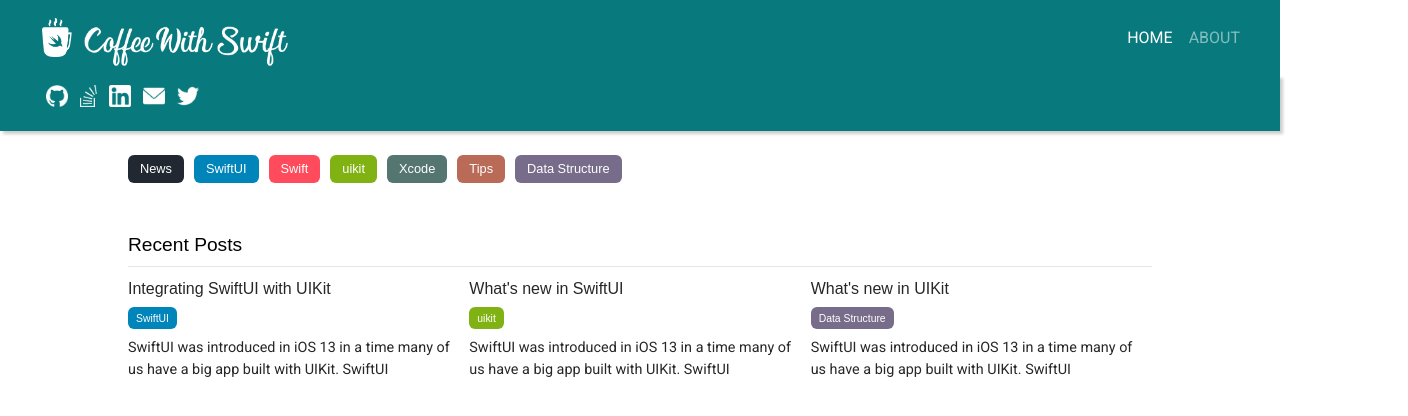
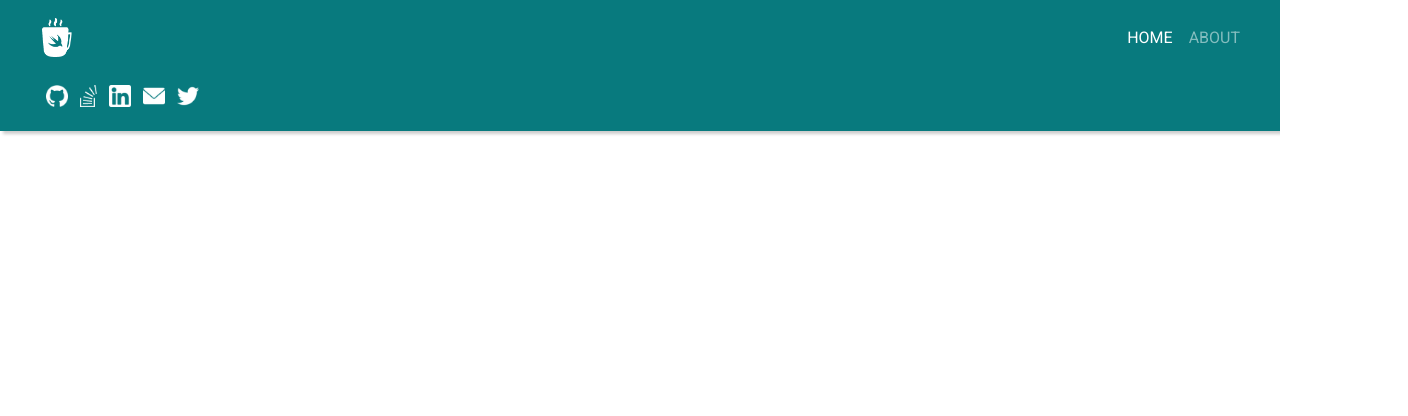
Before and after one commit to KiranJas/KiranJas.github.io, a Vue app: page /#/ in a window 1280 px wide. Shown: the top 416 px of the page, 1408 px wide, since content can reach past the window. Built offline with nearby package versions, Linux system fonts and the light colour scheme.

Commit message:
Removed home stufff

```diff
--- a/src/components/Header.vue
+++ b/src/components/Header.vue
@@ -13,10 +13,10 @@
             style="width: 30px; margin: 10px 12px 10px 10px"
           />
           <!-- <img src="../assets/coffee-icon.png" style="width: 30px; margin: 10px 12px 10px 10px"/> -->
-          <img
+          <!-- <img
             src="../assets/coffee_with_swift.png"
             style="height: 40px; margin: 16px 0px 0px 0px"
-          />
+          /> -->
         </div>
       </div>
 
--- a/src/views/BlogPage.vue
+++ b/src/views/BlogPage.vue
@@ -10,8 +10,8 @@
 
 import axios from "axios";
 const ax = axios.create({
-  baseURL: "http://localhost:8080/",
-  // baseURL: "https://kiranjas.github.io/",
+  // baseURL: "http://localhost:8080/",
+  baseURL: "https://kiranjas.github.io/",
 });
 
 export default {
--- a/src/views/Home.vue
+++ b/src/views/Home.vue
@@ -2,25 +2,25 @@
   <div class="home">
     <!-- <img alt="Vue logo" src="../assets/logo.png"> -->
     <div style="opacity: 0">Invisible View</div>
-    <TagsListCom />
+    <!-- <TagsListCom />
 
     <TitleDeclarationCom />
-    <BlogBriefComponent />
+    <BlogBriefComponent /> -->
   </div>
 </template>
 
 <script>
 // @ is an alias to /src
-import TitleDeclarationCom from "../components/TitleDeclarationComponent";
-import BlogBriefComponent from "../components/BlogBriefComponent";
-import TagsListCom from "../components/TagsList";
+// import TitleDeclarationCom from "../components/TitleDeclarationComponent";
+// import BlogBriefComponent from "../components/BlogBriefComponent";
+// import TagsListCom from "../components/TagsList";
 
 export default {
   name: "Home",
   components: {
-    TitleDeclarationCom,
-    BlogBriefComponent,
-    TagsListCom
+    // TitleDeclarationCom,
+    // BlogBriefComponent,
+    // TagsListCom
   }
 };
 </script>
```
